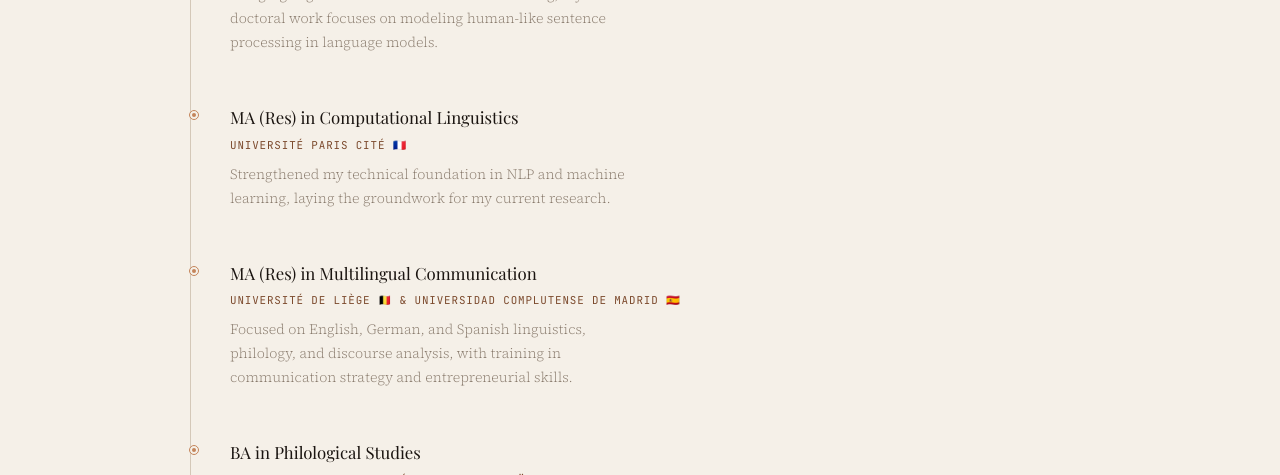
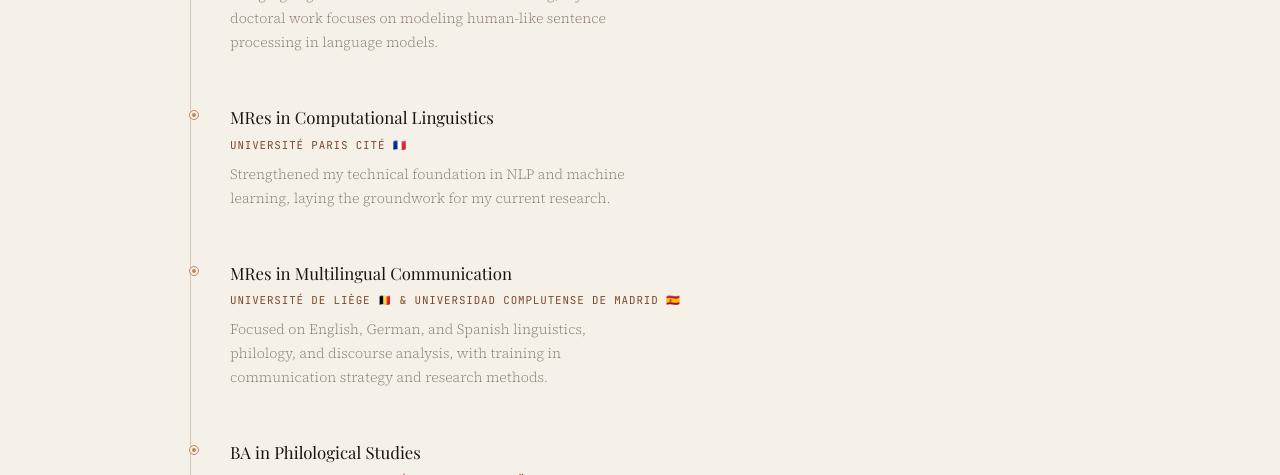
Before and after one commit to NinaNusb/NinaNusb.github.io, a Jekyll site: the page index.html, which Jekyll copies as it is, in a window 1280 px wide and 900 px high, scrolled down 7513 px. Shown: the part 154-629 px from the top of the window. Built offline with Jekyll 4.4.1, drawn with Linux system fonts in a browser that asks for light colours; some web fonts are replaced; some of the changed text lies outside the part shown.

Commit message:
Update index.html

```diff
--- a/index.html
+++ b/index.html
@@ -784,8 +784,8 @@
     <span class="affil-label">Affiliations</span>
     <div class="affil-items">
       <span class="affil-item"><span>LLF, CNRS</span> — Université Paris Cité</span>
+      <span class="affil-item">Project — <span>ANR COMPO</span></span>
       <span class="affil-item">Visited — <span>COLT, Universitat Pompeu Fabra</span></span>
-      <span class="affil-item">Project — <span>ANR COMPO</span></span>
     </div>
   </div>
 
@@ -1097,15 +1097,15 @@
         </div>
         <div class="edu-item">
           <div class="edu-dot"></div>
-          <div class="edu-degree">MA (Res) in Computational Linguistics</div>
+          <div class="edu-degree">MRes in Computational Linguistics</div>
           <div class="edu-institution">Université Paris Cité 🇫🇷</div>
           <div class="edu-desc">Strengthened my technical foundation in NLP and machine learning, laying the groundwork for my current research.</div>
         </div>
         <div class="edu-item">
           <div class="edu-dot"></div>
-          <div class="edu-degree">MA (Res) in Multilingual Communication</div>
+          <div class="edu-degree">MRes in Multilingual Communication</div>
           <div class="edu-institution">Université de Liège 🇧🇪 &amp; Universidad Complutense de Madrid 🇪🇸</div>
-          <div class="edu-desc">Focused on English, German, and Spanish linguistics, philology, and discourse analysis, with training in communication strategy and entrepreneurial skills.</div>
+          <div class="edu-desc">Focused on English, German, and Spanish linguistics, philology, and discourse analysis, with training in communication strategy and research methods.</div>
         </div>
         <div class="edu-item">
           <div class="edu-dot"></div>
```
